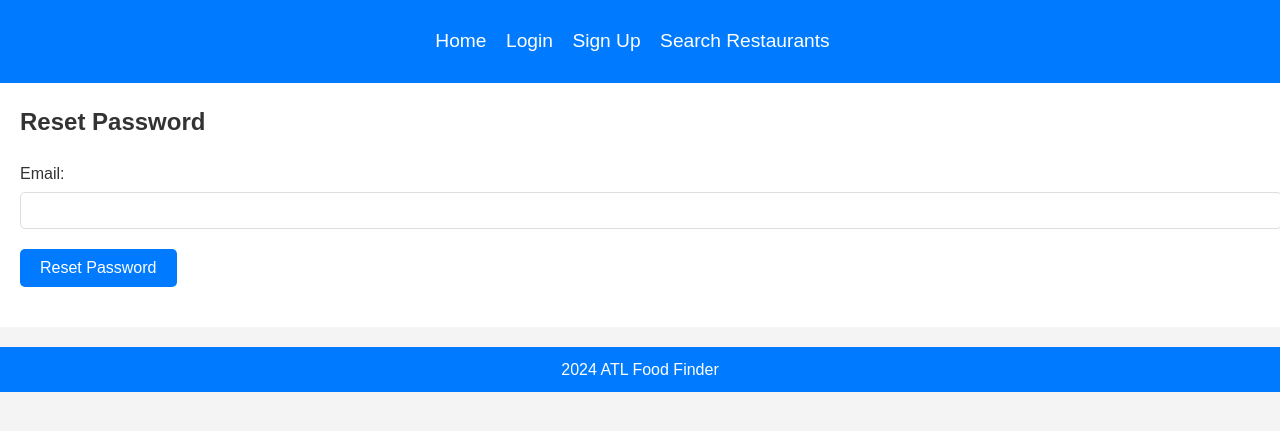
After one commit to IanCVal94/CS2340_Team39, a Django app: page /accounts/password_reset/ in a window 1280 px wide. The commit adds this page. Shown: the top 431 px of the page. Run offline with Django 5.2, Linux system fonts and the light colour scheme.

Commit message:
Added Reset Password

```diff
--- a/accounts/urls.py
+++ b/accounts/urls.py
@@ -7,4 +7,8 @@ urlpatterns = [
     path('logout/', views.LogoutView, name='logout'),
     path('signup/', views.SignUpView.as_view(), name='signup'),
     path('profile/', views.ProfileView.as_view(), name='profile'),
+    path('password_reset/', auth_views.PasswordResetView.as_view(), name='password_reset'),
+    path('password_reset/done/', auth_views.PasswordResetDoneView.as_view(), name='password_reset_done'),
+    path('reset/<uidb64>/<token>/', auth_views.PasswordResetConfirmView.as_view(), name='password_reset_confirm'),
+    path('reset/done/', auth_views.PasswordResetCompleteView.as_view(), name='password_reset_complete'),
 ]
--- a/templates/registration/login.html
+++ b/templates/registration/login.html
@@ -7,4 +7,5 @@
     <button type="submit">Login</button>
   </form>
   <p>Don't have an account? <a href="{% url 'signup' %}">Sign up here</a></p>
+  <p><a href="{% url 'password_reset' %}">Forgot Password?</a></p>
 {% endblock %}
--- /dev/null
+++ b/templates/registration/password_reset_complete.html
@@ -0,0 +1,5 @@
+{% extends 'base.html' %}
+{% block content %}
+  <h2>Password Reset Complete</h2>
+  <p>Your password has been successfully reset. You can now <a href="{% url 'login' %}">login</a> with your new password.</p>
+{% endblock %}
--- /dev/null
+++ b/templates/registration/password_reset_form.html
@@ -0,0 +1,9 @@
+{% extends 'base.html' %}
+{% block content %}
+  <h2>Reset Password</h2>
+  <form method="POST">
+    {% csrf_token %}
+    {{ form.as_p }}
+    <button type="submit">Reset Password</button>
+  </form>
+{% endblock %}
```
Also changed, not shown: CS2340_Team39/settings.py (+8 -0 lines), templates/registration/password_reset_confirm.html (added, +10 -0 lines), templates/registration/password_reset_done.html (added, +9 -0 lines).
